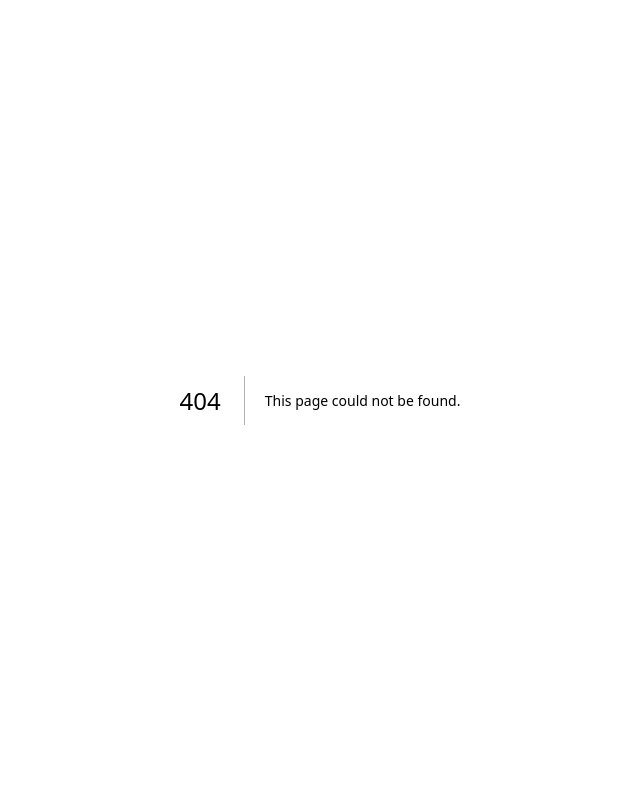
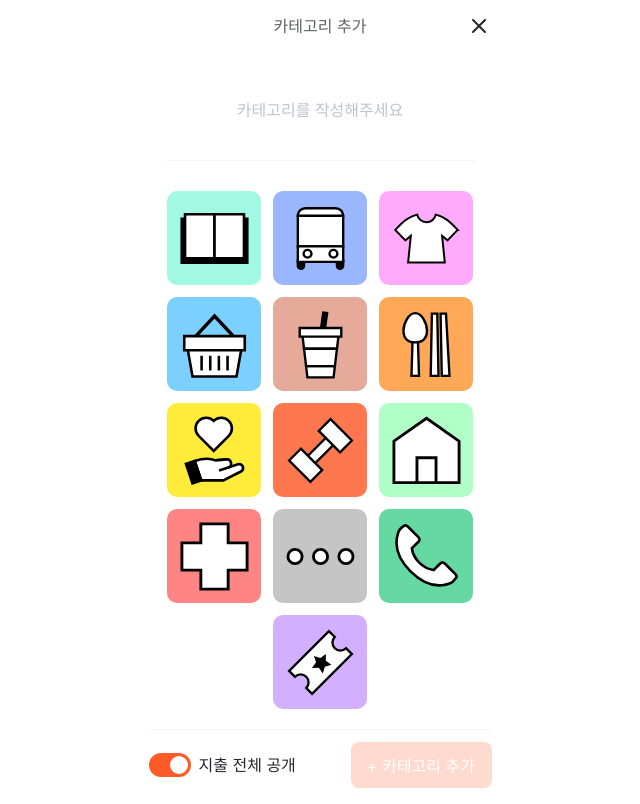
Before and after one commit to DDD-Community/Rainbow-Web, a Next.js app: page /plus/category/reg in a window 1280 px wide. Before the commit this address had no page. Shown: the whole page, without its empty margins (320-960 px from the left). Built offline with nearby package versions, Linux system fonts and the light colour scheme.

Commit message:
feat: plus-category 추가 페이지 완료#42

```diff
--- /dev/null
+++ b/src/app/plus/category/reg/page.tsx
@@ -0,0 +1,105 @@
+"use client";
+
+import React, { useState } from "react";
+import NavigationBar from "@/src/components/navigationBar";
+import { DividerHorizon } from "@/src/components/Common/Divider";
+import { PrimaryButton } from "src/components/Common/Button";
+import { CategoryImage, CategoryType } from "src/components/categoryCard";
+import Toggle from "@/src/components/toggle";
+
+const categoryTypes: CategoryType[] = [
+  "book",
+  "bus",
+  "clothes",
+  "daily-necessity",
+  "drink",
+  "food",
+  "hand-heart",
+  "health",
+  "home",
+  "medical",
+  "others",
+  "phone",
+  "ticket"
+];
+
+export default function PlusAddCategoryPage() {
+  // categories type 나중에 수정 예정(임시로 string 설정 후 title 설정되게 해놓음)
+  // const [categories, setCategories] = useState<string[]>([]);
+
+  const [categoryValue, setCategoryValue] = useState("");
+  const [isSelectedCategoryType, setIsSelectedCategoryType] = useState("");
+  const [isExpenseVisibility, setIsExpenseVisibility] = useState(true);
+
+  const handleClickCategory = (categoryType: CategoryType) => {
+    const tempCategoryType =
+      isSelectedCategoryType.length && isSelectedCategoryType === categoryType ? "" : categoryType;
+    setIsSelectedCategoryType(tempCategoryType);
+  };
+
+  const isButtonActive = isSelectedCategoryType && categoryValue;
+
+  return (
+    <main className="pt-3.5">
+      <NavigationBar isCloseButton title="카테고리 추가" onClickCloseButton={() => {}} />
+      <section className="px-4">
+        <div className="mt-[60px] mb-[30px]">
+          <textarea
+            value={categoryValue}
+            className="w-full h-8 min-h-[40px] sb-25-600 outline-0 text-center resize-none placeholder:text-gray-400"
+            placeholder="카테고리를 작성해주세요"
+            maxLength={12}
+            onChange={e => setCategoryValue(e.target.value)}
+          />
+          <div className="mt-4">
+            <DividerHorizon />
+          </div>
+        </div>
+
+        <div className="flex flex-wrap justify-center gap-3 w-full">
+          {categoryTypes.map((categoryType: CategoryType) => {
+            const isOpacity = !!(
+              isSelectedCategoryType.length && isSelectedCategoryType !== categoryType
+            );
+
+            return (
+              <button
+                type="button"
+                key={categoryType}
+                className={isOpacity ? "opacity-30" : ""}
+                onClick={() => handleClickCategory(categoryType)}
+              >
+                <CategoryImage
+                  width="w-[94px]"
+                  height="h-[94px]"
+                  // width={"w-[100px]"}
+                  // height={"h-[100px]"}
+                  categoryType={categoryType}
+                />
+              </button>
+            );
+          })}
+        </div>
+      </section>
+
+      <footer className="sticky bottom-0 flex justify-between py-3 border-t border-black/[0.04] bg-white mt-6">
+        <div className="flex items-center">
+          <Toggle
+            isChecked={isExpenseVisibility}
+            labelText="지출 전체 공개"
+            onClick={() => setIsExpenseVisibility(prev => !prev)}
+          />
+        </div>
+
+        <PrimaryButton
+          disabled={!isButtonActive}
+          color={isButtonActive ? "default" : "disabled"}
+          className="w-[141px] h-[46px]"
+          onClick={() => isButtonActive && console.log("is Active")}
+        >
+          + 카테고리 추가
+        </PrimaryButton>
+      </footer>
+    </main>
+  );
+}
```
